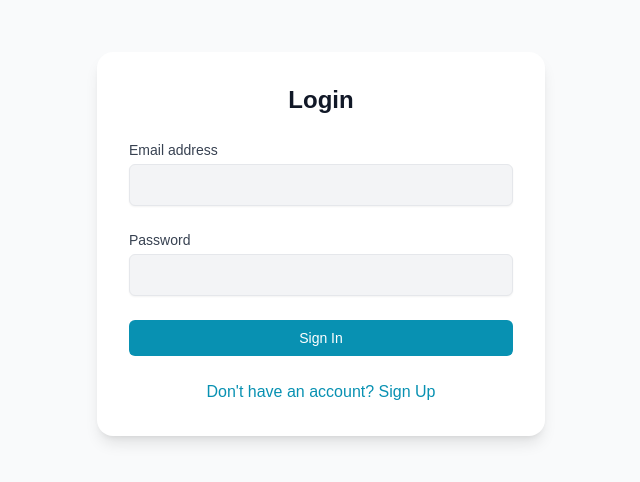
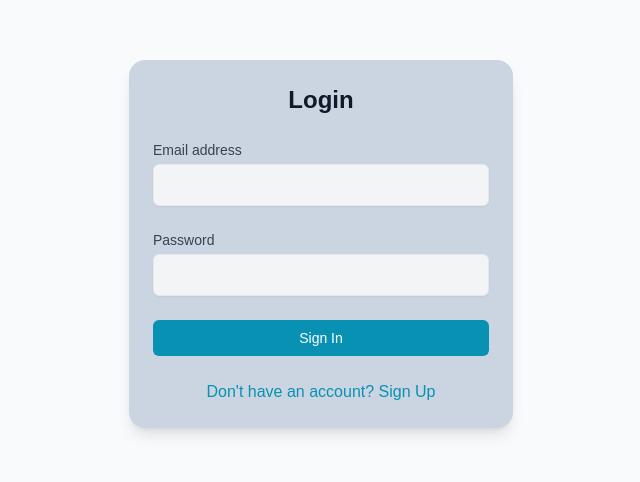
Before and after one commit to sivavarunan/ecommerce-website, a Next.js app: page /pages/Login in a window 1280 px wide. Shown: the part 156-638 px from the top of the page, without its empty margins (319-959 px from the left). Built offline with nearby package versions, Linux system fonts and the light colour scheme.

Commit message:
added styles to login page

```diff
--- a/src/app/pages/Login/page.tsx
+++ b/src/app/pages/Login/page.tsx
@@ -13,7 +13,7 @@ export default function Login() {
 
   return (
     <div className="flex items-center justify-center min-h-screen dark:bg-gradient-to-tr from-slate-950 via-slate-900 to-slate-800 bg-gray-50">
-      <div className="w-full max-w-md p-8 space-y-6 bg-white dark:bg-opacity-25 rounded-2xl shadow-lg">
+      <div className="w-96 h-5/6 p-6 space-y-6 bg-slate-300 dark:bg-opacity-20 rounded-2xl shadow-lg">
         <h2 className="text-2xl font-bold text-center text-gray-900">Login</h2>
         <form className="mt-8 space-y-6" onSubmit={handleLogin}>
           <div>
```
